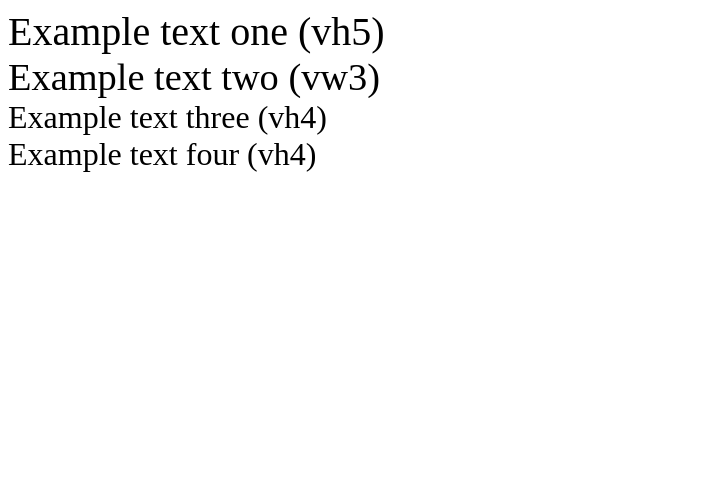
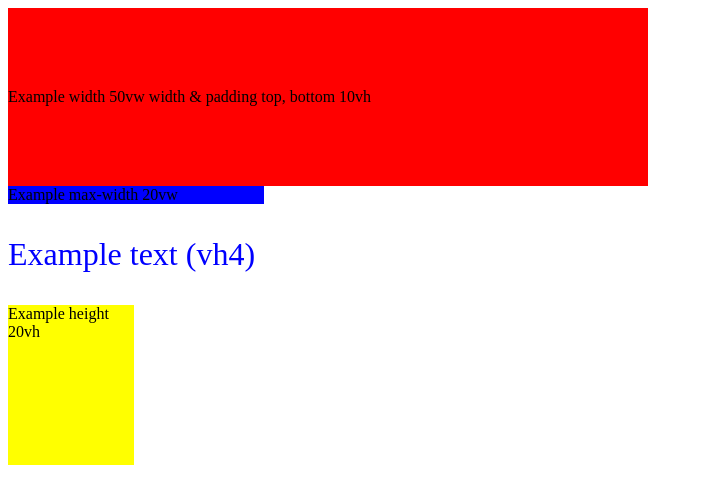
Before and after one commit to konrad-g/Support-Css-Vh-Vw, a plain HTML site: page index.html in a window 1280 px wide. Shown: the whole page, without its empty margins (0-703 px from the left). Drawn offline with nearby package versions, Linux system fonts and the light colour scheme.

Commit message:
Suport for all css calls for vw vh

```diff
--- a/index.html
+++ b/index.html
@@ -9,27 +9,53 @@ and open the template in the editor.
         <title>Example</title>
 
         <!-- Import all libraries -->
-        <script type="text/javascript" src="js/libs/jquery-1.10.2.min.js"></script>
+        <script src="http://ajax.googleapis.com/ajax/libs/jquery/2.1.0/jquery.js" type="text/javascript"></script>
         <script type="text/javascript" src="js/libs/SupportVhVw.js"></script>
 
     </head>
     <body>
-
-			<div id="textOne">Example text one (vh5)</div>
-			<div id="textTwo">Example text two (vw3)</div>
-			<div id="textThree" class="textMain">Example text three (vh4)</div>
-			<div id="textFour" class="textMain">Example text four (vh4)</div>
+        <style>
+        	div {
+        		display: block;
+        	}
+        	#widthOne {
+        		background:red;
+        	}
+        	#widthTwo {
+        		background:blue;
+        	}
+        	.textOne {
+        		color:blue;
+        	}
+        	#heightOne {
+        		background:yellow;
+        		width:10%;
+        	}
+        </style>
+    	<div id="widthOne">Example width 50vw width &amp; padding top, bottom 10vh</div>
+		<div id="widthTwo">Example max-width 20vw</div>
+		<div class="textOne" class="textMain"><p>Example text (vh4)</p></div>
+		<div id="heightOne" class="textMain">Example height 20vh</div>
 
 		<script type="text/javascript">
 
-			// Init object
-			var supportVhVw = new SupportVhVw();
+			$(window).load(function(){
+				// Init object
+				var VhVwFixer = new VhVwFix();
 
-			// Scale all texts
-			supportVhVw.setVh("#textOne", 5);
-			supportVhVw.setVw("#textTwo", 3);
-			supportVhVw.setVh(".textMain", 4);
+				//if you want to do this for browsers that do not have vh & vw support uncomment below
+				//var vw = $(".test").css("width", "15vw");
+				//if (vw.width() == 0) {
+					// Scale slide
+					VhVwFixer.setVh("#widthOne", 10, "padding-bottom");
+					VhVwFixer.setVh("#widthOne", 10, "padding-top");
+					VhVwFixer.setVw("#widthOne", 50, "width");
+					VhVwFixer.setVw("#widthTwo", 20, "max-width");
+					VhVwFixer.setVh(".textOne p", 4, "font-size");
+					VhVwFixer.setVh("#heightOne", 20, "height");
 
+				//}
+			});
 		</script>
 
 
--- a/js/libs/SupportVhVw.js
+++ b/js/libs/SupportVhVw.js
@@ -1,39 +1,40 @@
-/**@author Konrad Gadzinowski <kgadzinowski@gmail.com>
+/**@author Konrad Gadzinowski <kgadzinowski@gmail.com> & Konur Kent <konur.kent@gmail.com>
  *
  */
-    function SupportVhVw() {
+    function VhVwFix() {
 
-        this.setVh = function(name, vh) {
+	    this.setVh = function(name, vh, cssItem) {
 
 	        $(window).resize( function(event) {
-                scaleVh(name, vh);
+	            scaleVh(name, vh, cssItem);
 	        });
 
-            scaleVh(name, vh);
+	        scaleVh(name, vh, cssItem);
 	    }
 
-        this.setVw = function(name, vw) {
+	    this.setVw = function(name, vw, cssItem) {
 
 	        $(window).resize( function(event) {
-                scaleVw(name, vw);
+	            scaleVw(name, vw, cssItem);
 	        });
 
-            scaleVw(name, vw);
+	        scaleVw(name, vw, cssItem);
 	    }
 
-        var scaleVw = function(name, vw) {
+	    var scaleVw = function(name, vw, cssItem) {
 
-            var scrWidth = jQuery(document).width();
+	        var scrWidth = jQuery(window).width();
 	        var px = (scrWidth * vw) / 100;
-            var fontSize = jQuery(name).css('font-size', px + "px");
+	        var fontSize = jQuery(name).css(cssItem, px + "px");
 	    }
 
 
-        var scaleVh = function(name, vh) {
+	    var scaleVh = function(name, vh, cssItem) {
 
-            var scrHeight = jQuery(document).height();
+	        var scrHeight = jQuery(window).height();
 
 	        var px = (scrHeight * vh) / 100;
-            var fontSize = jQuery(name).css('font-size', px + "px");
+	        var fontSize = jQuery(name).css(cssItem, px + "px");
 	    }
+
 	};
```
Also changed, not shown: 1 other file. Lines whose indentation alone changed are shown as unchanged.
